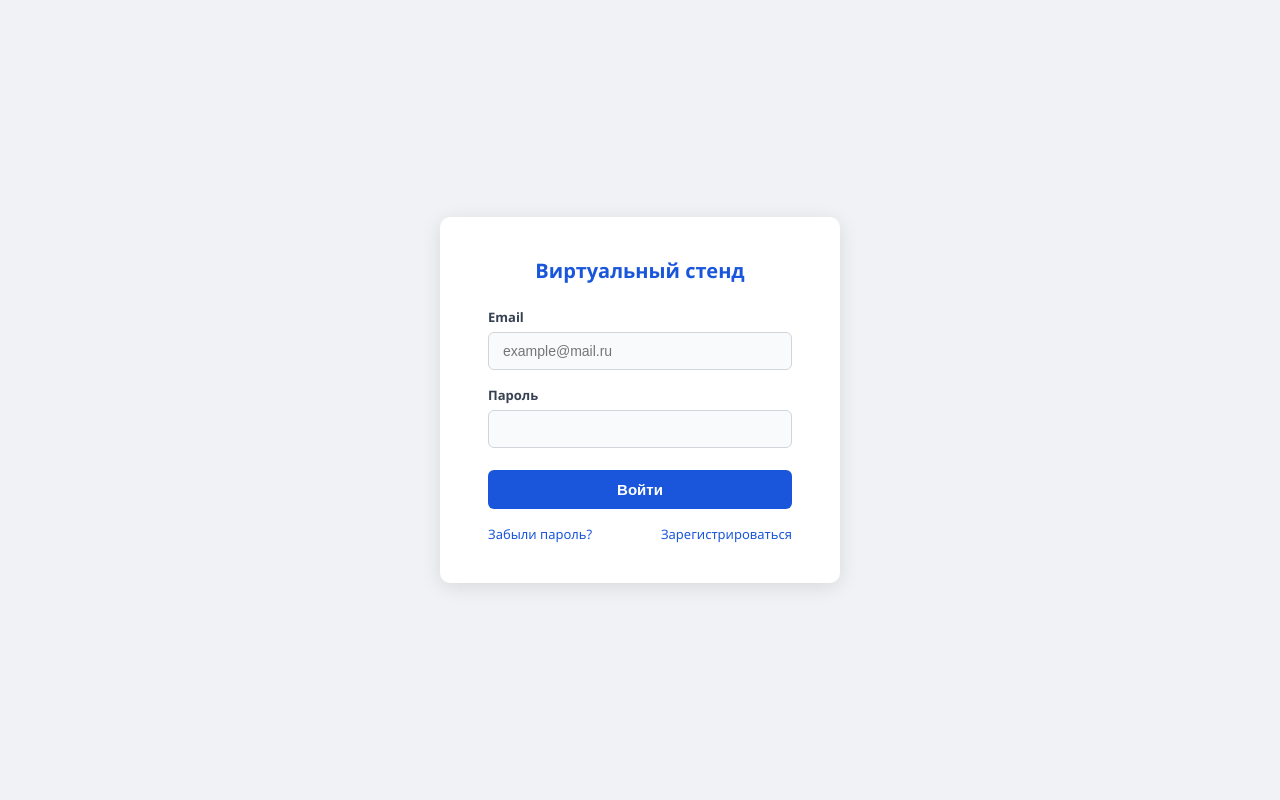
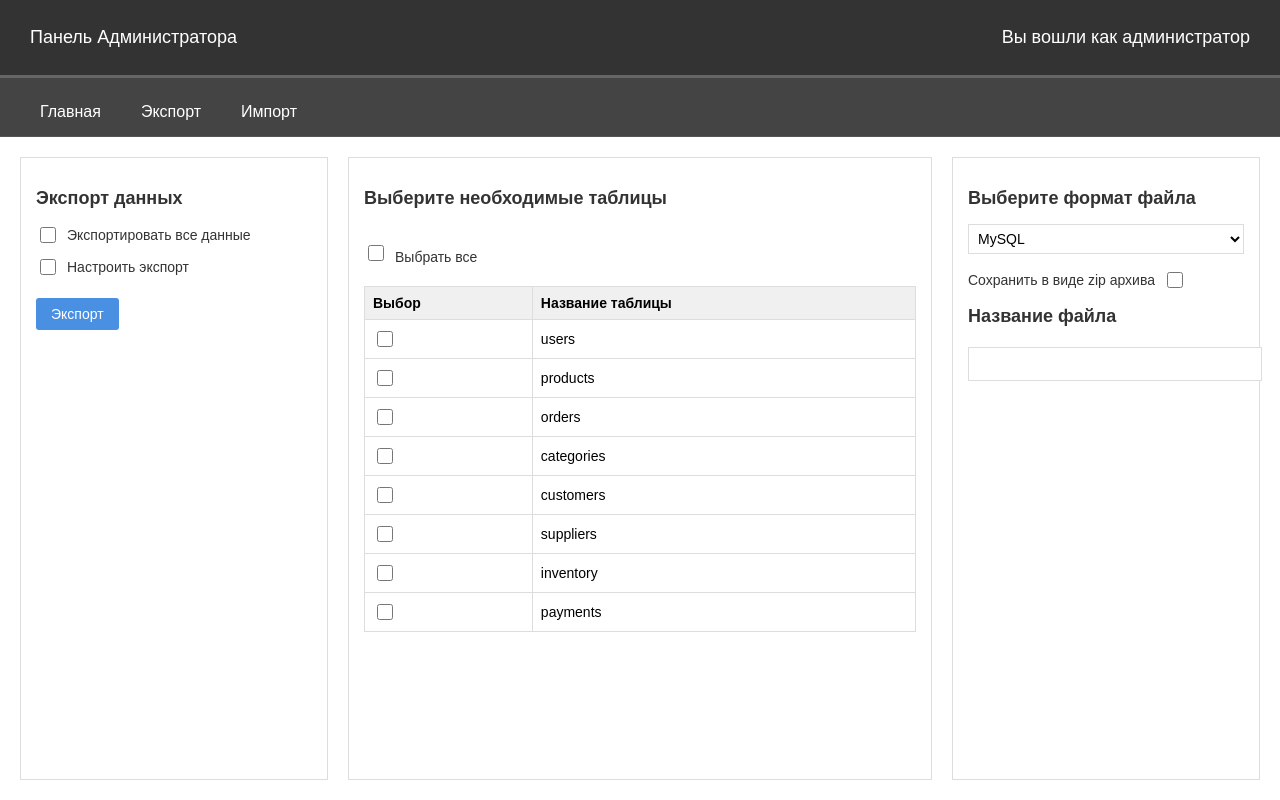
Before and after one commit to Nova18911/Virtual-stand-for-project-demonstration, a Flask app: page / in a window 1280 px wide. Run offline with Flask 3, Linux system fonts and the light colour scheme.

Commit message:
1
frontend

```diff
--- a/backend/main.py
+++ b/backend/main.py
@@ -15,7 +15,7 @@ app.register_blueprint(mainpage_bp)
 
 @app.route('/')
 def login_page():
-    return render_template('login.html')
+    return render_template('adminexport.html')
 
 @app.route('/reg')
 def register():
--- /dev/null
+++ b/frontend/static/css/adminexport.css
@@ -0,0 +1,185 @@
+body {
+    font-family: Arial, Helvetica, sans-serif;
+    background-color: #f5f5f5;
+    margin: 0;
+    padding: 0;
+}
+
+.top-bar {
+    background-color: #333;
+    color: white;
+    padding: 15px 30px;
+    display: flex;
+    justify-content: space-between;
+    align-items: center;
+    border-bottom: 3px solid #666;
+}
+
+.top-bar h1 {
+    font-size: 18px;
+    font-weight: normal;
+}
+
+.page {
+    min-height: 100vh;
+    display: flex;
+    flex-direction: column;
+}
+
+.sidebar {
+    background-color: #444;
+    padding: 10px 30px;
+    display: flex;
+    gap: 20px;
+    border-bottom: 1px solid #555;
+}
+
+.sidebar button {
+    background: none;
+    border: none;
+    color: white;
+    font-size: 16px;
+    padding: 5px 10px;
+    cursor: pointer;
+}
+
+.sidebar button:hover {
+    background-color: #555;
+}
+
+.content {
+    display: flex;
+    flex: 1;
+    padding: 20px;
+    gap: 20px;
+    background-color: #fff;
+}
+
+.leftsidebar {
+    flex: 1;
+    background-color: #fff;
+    padding: 15px;
+    border: 1px solid #ddd;
+}
+
+.midsidebar {
+    flex: 2;
+    background-color: #fff;
+    padding: 15px;
+    border: 1px solid #ddd;
+}
+
+.rightsidebar {
+    flex: 1;
+    background-color: #fff;
+    padding: 15px;
+    border: 1px solid #ddd;
+}
+
+h2 {
+    font-size: 18px;
+    margin-bottom: 15px;
+    color: #333;
+    font-weight: bold;
+}
+
+form {
+    margin-bottom: 10px;
+}
+
+label {
+    display: flex;
+    align-items: center;
+    gap: 8px;
+    font-size: 14px;
+    color: #333;
+    cursor: pointer;
+}
+
+input[type="checkbox"] {
+    width: 16px;
+    height: 16px;
+    cursor: pointer;
+}
+
+table {
+    width: 100%;
+    border-collapse: collapse;
+    margin-top: 15px;
+    border: 1px solid #ddd;
+}
+
+th, td {
+    border: 1px solid #ddd;
+    padding: 8px;
+    text-align: left;
+    font-size: 14px;
+}
+
+th {
+    background-color: #f0f0f0;
+    font-weight: bold;
+}
+
+.btn-login {
+    background-color: #4a90e2;
+    color: white;
+    border: none;
+    padding: 8px 15px;
+    font-size: 14px;
+    cursor: pointer;
+    border-radius: 3px;
+    margin-top: 10px;
+}
+
+.btn-login:hover {
+    background-color: #357abd;
+}
+
+select {
+    width: 100%;
+    padding: 8px;
+    border: 1px solid #ddd;
+    font-size: 14px;
+    margin-bottom: 15px;
+    background-color: white;
+}
+
+input[type="namefile"] {
+    width: 100%;
+    padding: 8px;
+    border: 1px solid #ddd;
+    font-size: 14px;
+    margin-top: 5px;
+}
+
+#selectAll {
+    margin-bottom: 10px;
+}
+
+#tables {
+    margin-top: 15px;
+}
+
+#result {
+    margin-top: 15px;
+    font-size: 14px;
+    color: #333;
+}
+
+.leftsidebar input[type="checkbox"] {
+    accent-color: #333;
+}
+
+.midsidebar h2 {
+    margin-bottom: 10px;
+}
+
+.midsidebar > label {
+    margin-bottom: 5px;
+}
+
+.rightsidebar select {
+    width: 100%;
+    padding: 5px;
+}
--- /dev/null
+++ b/frontend/static/js/tables.js
@@ -0,0 +1,67 @@
+//тестовые данные пока без бека
+const tables = [
+    { id: 1, name: 'users' },
+    { id: 2, name: 'products' },
+    { id: 3, name: 'orders' },
+    { id: 4, name: 'categories' },
+    { id: 5, name: 'customers' },
+    { id: 6, name: 'suppliers' },
+    { id: 7, name: 'inventory' },
+    { id: 8, name: 'payments' }
+];
+
+function renderTablesList() {
+    const container = document.getElementById('tables');
+    let html = '<table border="1" cellpadding="8" cellspacing="0">';
+    html += '<br><label><input type="checkbox" id="selectAll"> Выбрать все</label>';
+    html += '<thead><tr><th>Выбор</th><th>Название таблицы</th></tr></thead><tbody>';
+    tables.forEach(table => {
+        html += `
+            <tr>
+                <td><input type="checkbox" class="tableCheckbox" data-name="${table.name}"></td>
+                <td>${table.name}</td>
+            </tr>
+        `;
+    });
+
+    html += '</tbody></table>';
+    container.innerHTML = html;
+
+    document.getElementById('selectAll').addEventListener('change', function() {
+        const checkboxes = document.querySelectorAll('.tableCheckbox');
+        checkboxes.forEach(checkbox => {
+            checkbox.checked = this.checked;
+        });
+    });
+}
+
+function clearSelection() {
+    const checkboxes = document.querySelectorAll('.tableCheckbox');
+    checkboxes.forEach(checkbox => {
+        checkbox.checked = false;
+    });
+    document.getElementById('selectAll').checked = false;
+    document.getElementById('result').innerHTML = '';
+}
+
+function showSelected() {
+    const selectedCheckboxes = document.querySelectorAll('.tableCheckbox:checked');
+    const resultDiv = document.getElementById('result');
+
+    if (selectedCheckboxes.length > 0) {
+        let selectedTables = [];
+
+        selectedCheckboxes.forEach(checkbox => {
+            selectedTables.push({
+                id: checkbox.value,
+                name: checkbox.dataset.name
+            });
+        });
+
+        resultDiv.innerHTML = html;
+    } else {
+        resultDiv.innerHTML = '<p>Таблицы не выбраны</p>';
+    }
+}
+
+document.addEventListener('DOMContentLoaded', renderTablesList);
--- /dev/null
+++ b/frontend/templates/adminexport.html
@@ -0,0 +1,61 @@
+<!DOCTYPE html>
+<html lang="ru">
+<head>
+    <meta charset="UTF-8">
+     <meta name="viewport" content="width=device-width, initial-scale=1.0">
+    <title>Вход Админ</title>
+        <link rel="stylesheet" href="{{ url_for('static', filename='css/adminexport.css') }}">
+</head>
+<body>
+    <div class="page">
+        <div class="top-bar">
+            <h1>Панель Администратора</h1>
+            <h1>Вы вошли как администратор</h1>
+        </div>
+    <div class="sidebar">
+        <button class="btn-login" type="submit">Главная</button>
+         <button class="btn-login" type="submit">Экспорт</button>
+         <button class="btn-login" type="submit">Импорт</button>
+    </div>
+     <div class="content">
+        <div class="leftsidebar">
+            <h2>Экспорт данных</h2>
+            <form>
+                <label>
+                <input type="checkbox">
+                Экспортировать все данные
+                </label>
+            </form>
+            <form>
+                <label>
+                <input type="checkbox">
+                Настроить экспорт
+                </label>
+            </form>
+            <button class="btn-login" type="submit">Экспорт</button>
+        </div>
+         <div class="midsidebar">
+             <h2>Выберите необходимые таблицы</h2>
+                 <div id="tables"></div>
+                 <div id="result"></div>
+                 <script src="{{ url_for('static', filename='js/tables.js') }}"></script>
+         </div>
+         <div class="rightsidebar">
+             <h2>Выберите формат файла</h2>
+             <select name="select">
+                 <option value="value1">MySQL</option>
+                 <option value="value2">PostgreSQL</option>
+             </select>
+             <form>
+                <label>
+                Сохранить в виде zip архива
+                <input type="checkbox">
+                </label>
+            </form>
+             <h2>Название файла</h2>
+             <input type="namefile" name="namefile">
+         </div>
+     </div>
+    </div>
+</body>
+</html>
--- a/frontend/templates/mainpage.html
+++ b/frontend/templates/mainpage.html
@@ -3,7 +3,7 @@
 <head>
     <meta charset="UTF-8">
      <meta name="viewport" content="width=device-width, initial-scale=1.0">
-    <title>Title</title>
+    <title>Главная страница</title>
         <link rel="stylesheet" href="{{ url_for('static', filename='css/mainpage.css') }}">
 </head>
 <body>
```
Also changed, not shown: frontend/static/css/adminlogin.css (added, +99 -0 lines), frontend/templates/adminlogin.html (added, +30 -0 lines).
